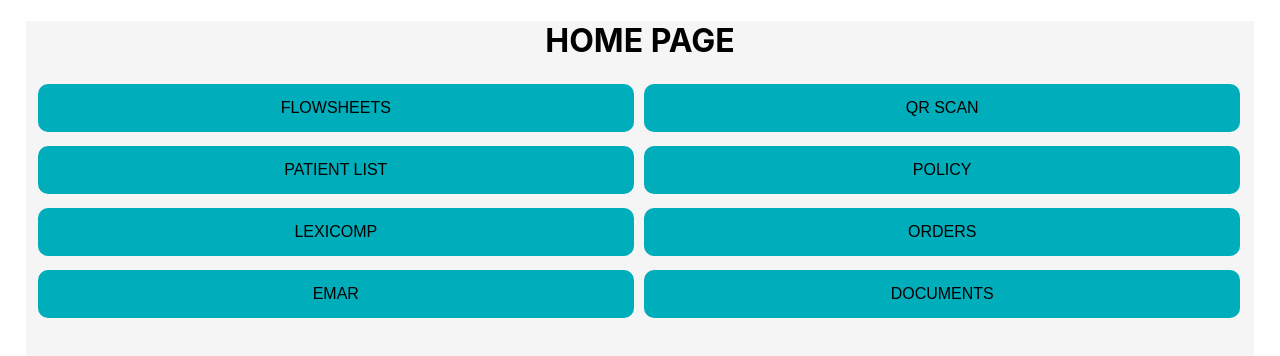
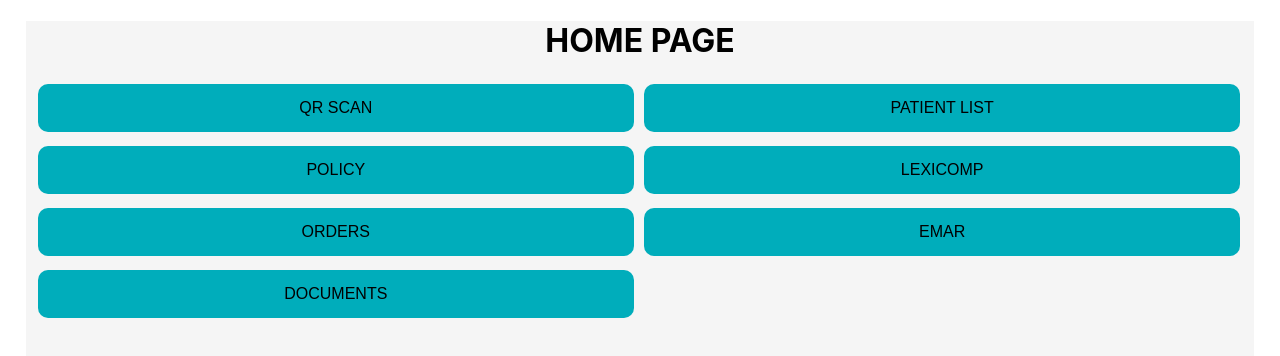
Before and after one commit to kWeech/UofCEngineeringNursingHackathon, a React (Create React App) app in the folder app/hackathon-app/: page /home in a window 1280 px wide. Shown: the top 356 px of the page. Built offline with nearby package versions, Linux system fonts and the light colour scheme.

Commit message:
added flowsheets

```diff
--- a/app/hackathon-app/src/pages/Flowsheets.js
+++ b/app/hackathon-app/src/pages/Flowsheets.js
@@ -1,8 +1,10 @@
+
+
 import Page from '../components/Page';
 export default function Flowsheets() {
     return(
         <Page>
-            <h1>THIS IS A FLOWSHEET</h1>
+            <h1>Patient Flowsheet</h1>
             <p>Click <a href="/src/pdfs/FlowSheet_ADMH.pdf" target="_blank">here</a> to view the Flow Sheet PDF file.</p>
         </Page>
         );
--- a/app/hackathon-app/src/pages/Home.js
+++ b/app/hackathon-app/src/pages/Home.js
@@ -8,9 +8,6 @@
     <Page show={false}>
       <h1 className={classes.home}>HOME PAGE</h1>
       <div className={classes.buttonContainer}>
-        <NavLink to="/flowsheet">
-          <Button>FLOWSHEETS</Button>
-        </NavLink>
         <NavLink to="/qr">
           <Button>QR SCAN</Button>
         </NavLink>
--- a/app/hackathon-app/src/pages/NurseNotes.js
+++ b/app/hackathon-app/src/pages/NurseNotes.js
@@ -6,7 +6,6 @@
 import { useLocation } from "react-router-dom";
 
 export default function NurseNotes(props) {
-  const NOTES = []
   const [notesArray, setNotesArray] = useState([]);
   const [value, setValue] = useState("");
   const [filterValue, setFilterValue] = useState("");
--- a/app/hackathon-app/src/pages/Patient.js
+++ b/app/hackathon-app/src/pages/Patient.js
@@ -87,7 +87,7 @@
       <Button onClick={ButtonClickHandler}>Contact Information</Button>
       <Button onClick={ButtonClickHandler}>Medications</Button>
       <NavLink to="/flowsheet">
-        <Button>FLOWSHEETS</Button>
+        <Button>Flowsheets</Button>
       </NavLink>
       <Button onClick={ButtonClickHandler}>Community Appointments</Button>
       <Link
```
